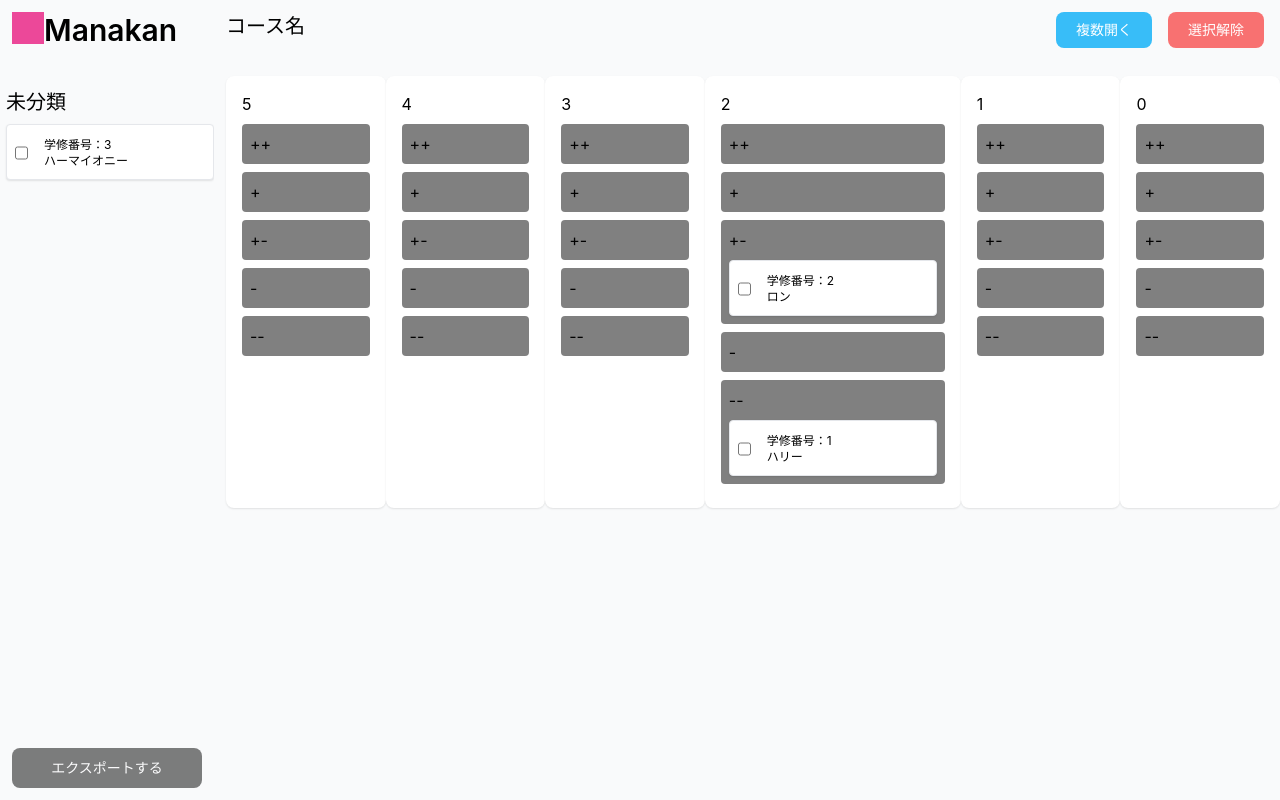
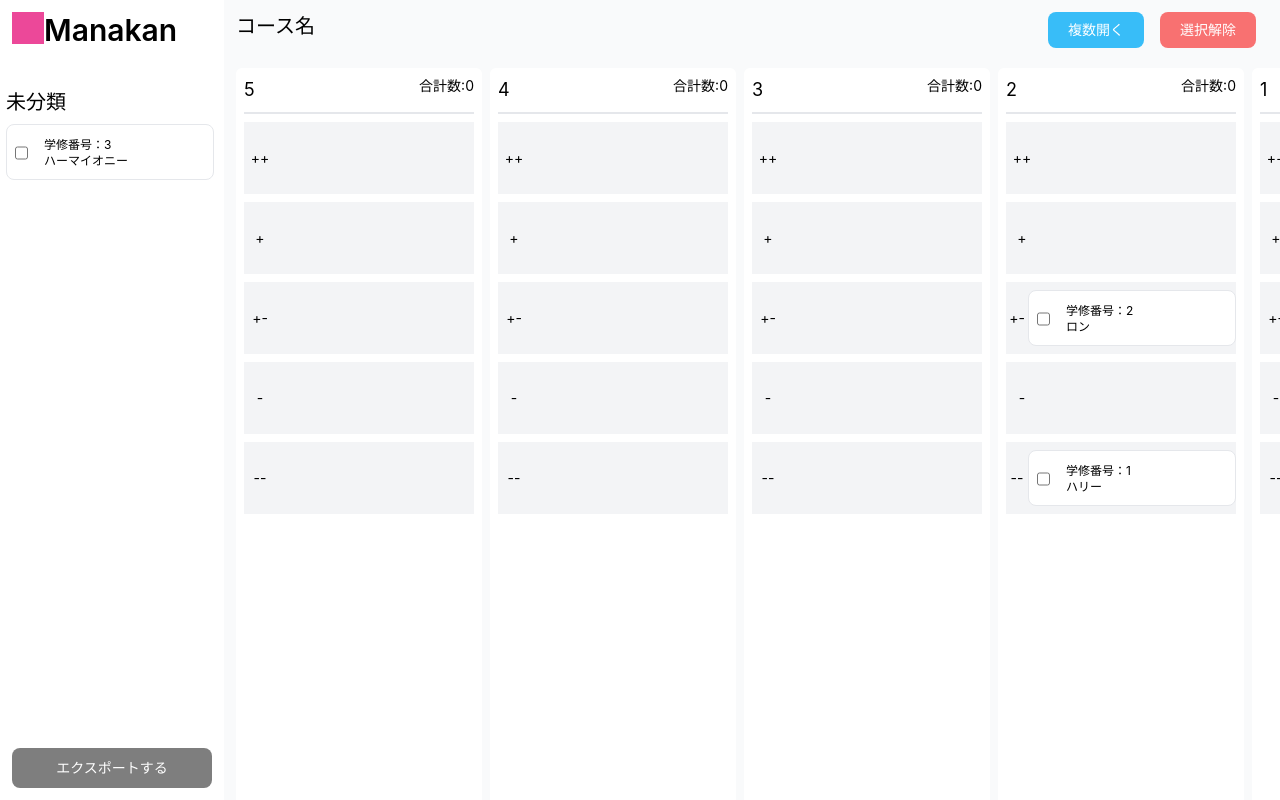
Before and after one commit to ChubachiPT2024/manakan, a React (Vite) app: page /#/classification in a window 1280 px wide. Built offline with nearby package versions, Linux system fonts and the light colour scheme.

Commit message:
fixed style

```diff
--- a/src/presentation/classification/components/Container.tsx
+++ b/src/presentation/classification/components/Container.tsx
@@ -1,4 +1,4 @@
-import { ReactNode, useState } from 'react'
+import { useState } from 'react'
 import {
   DndContext,
   DragEndEvent,
@@ -86,14 +86,13 @@ const Container = () => {
   return (
     <>
       <DndContext onDragEnd={handleDragEnd}>
-        <div className="flex h-screen">
-          {/* sidemenu */}
+        <div className="flex h-screen overflow-hidden">
           <SideMenu submissions={nonGradeSubmissions} />
-          {/* corse title & select button*/}
-          <div className="pt-3 pl-3 w-screen">
+          <div className="flex-1 overflow-hidden">
+            <div className="pt-3 pl-3 h-full flex flex-col">
               <div className="pb-7 flex justify-between">
                 <h1 className="text-xl">コース名</h1>
-              <div>
+                <div className="absolute top-3 right-2">
                   <SelectedButton
                     styles="bg-sky-400"
                     title="複数開く"
@@ -108,13 +107,14 @@ const Container = () => {
                   />
                 </div>
               </div>
-            {/* canban */}
-            <div style={{ display: 'flex', justifyContent: 'space-between' }}>
+              <div className="flex-1 overflow-x-auto">
+                <div className="flex h-full" style={{ width: 'max-content' }}>
                   {gradeColumns.map((column) => (
                     <GradeColumn
                       key={column.id}
                       id={column.id}
                       title={column.title}
+                      submissionNum={column.submissionNum}
                     >
                       {rankRows.map((row) => (
                         <RankRow
@@ -142,6 +142,8 @@ const Container = () => {
                 </div>
               </div>
             </div>
+          </div>
+        </div>
       </DndContext>
     </>
   )
--- a/src/presentation/classification/components/GradeColumn.tsx
+++ b/src/presentation/classification/components/GradeColumn.tsx
@@ -5,32 +5,26 @@ interface GradeColumnProps {
   id: number
   title: string
   children: ReactNode
+  submissionNum: number
 }
 
-export function GradeColumn({ id, title, children }: GradeColumnProps) {
+export function GradeColumn({
+  id,
+  title,
+  children,
+  submissionNum,
+}: GradeColumnProps) {
   const { setNodeRef } = useDroppable({ id })
   return (
     <div
       ref={setNodeRef}
-      style={{
-        width: '30%',
-        padding: '16px',
-        backgroundColor: '#fff',
-        borderRadius: '8px',
-        boxShadow: '0 1px 2px rgba(0, 0, 0, 0.1)',
-      }}
+      className="min-w-100 mr-2 h-screen flex flex-col  bg-white rounded-md p-2"
     >
-      <h2>{title}</h2>
-      <div
-        style={{
-          minHeight: '100px',
-          marginTop: '8px',
-          backgroundColor: '#fff',
-          borderRadius: '4px',
-        }}
-      >
-        {children}
+      <div className="flex justify-between border-b-2 border-b-gray-200 mb-2">
+        <h2 className="text-lg mb-2">{title}</h2>
+        <p className="text-sm">合計数:{submissionNum}</p>
       </div>
+      <div className="flex-grow overflow-y-auto">{children}</div>
     </div>
   )
 }
--- a/src/presentation/classification/components/RankRow.tsx
+++ b/src/presentation/classification/components/RankRow.tsx
@@ -13,17 +13,12 @@ export function RankRow({ id, title, children }: RankRowProps) {
   return (
     <div
       ref={setNodeRef}
-      style={{
-        padding: '8px',
-        margin: '8px 0',
-        borderRadius: '4px',
-        cursor: 'move',
-        minHeight: '30px',
-        background: 'grey',
-      }}
+      className="flex bg-gray-100 mb-2 min-h-[72px] w-[230px] overflow-y-auto "
     >
-      <div>{title}</div>
-      {children}
+      <div className="flex items-center justify-center text-sm  w-8">
+        {title}
+      </div>
+      <div className="">{children}</div>
     </div>
   )
 }
--- a/src/presentation/classification/components/SideMenu.tsx
+++ b/src/presentation/classification/components/SideMenu.tsx
@@ -10,7 +10,7 @@ export function SideMenu({ submissions }: SideMenuProps) {
     submissions.length === 0
   )
   return (
-    <div className="h-screen w-56 flex flex-col">
+    <div className="bg-white h-screen w-56 flex flex-col">
       <header className="pt-3 pl-3 pb-7 flex">
         <div className="h-8 w-8 bg-pink-500 "></div>
         <h1 className="text-3xl font-semibold">Manakan</h1>
--- a/src/presentation/classification/components/SubmissionCard.tsx
+++ b/src/presentation/classification/components/SubmissionCard.tsx
@@ -24,10 +24,6 @@ export function SubmissionCard({ id, submission }: SubmissionCardProps) {
       className="h-14 w-52 border rounded-lg mt-2 bg-white"
       style={{
         ...style,
-        backgroundColor: 'white',
-        borderRadius: '4px',
-        cursor: 'move',
-        boxShadow: '0 1px 2px rgba(0, 0, 0, 0.1)',
       }}
       {...listeners}
       {...attributes}
```
Also changed, not shown: src/presentation/types/submission.tsx (renamed from src/presentation/classification/components/submission.tsx). Lines whose indentation alone changed are shown as unchanged.
